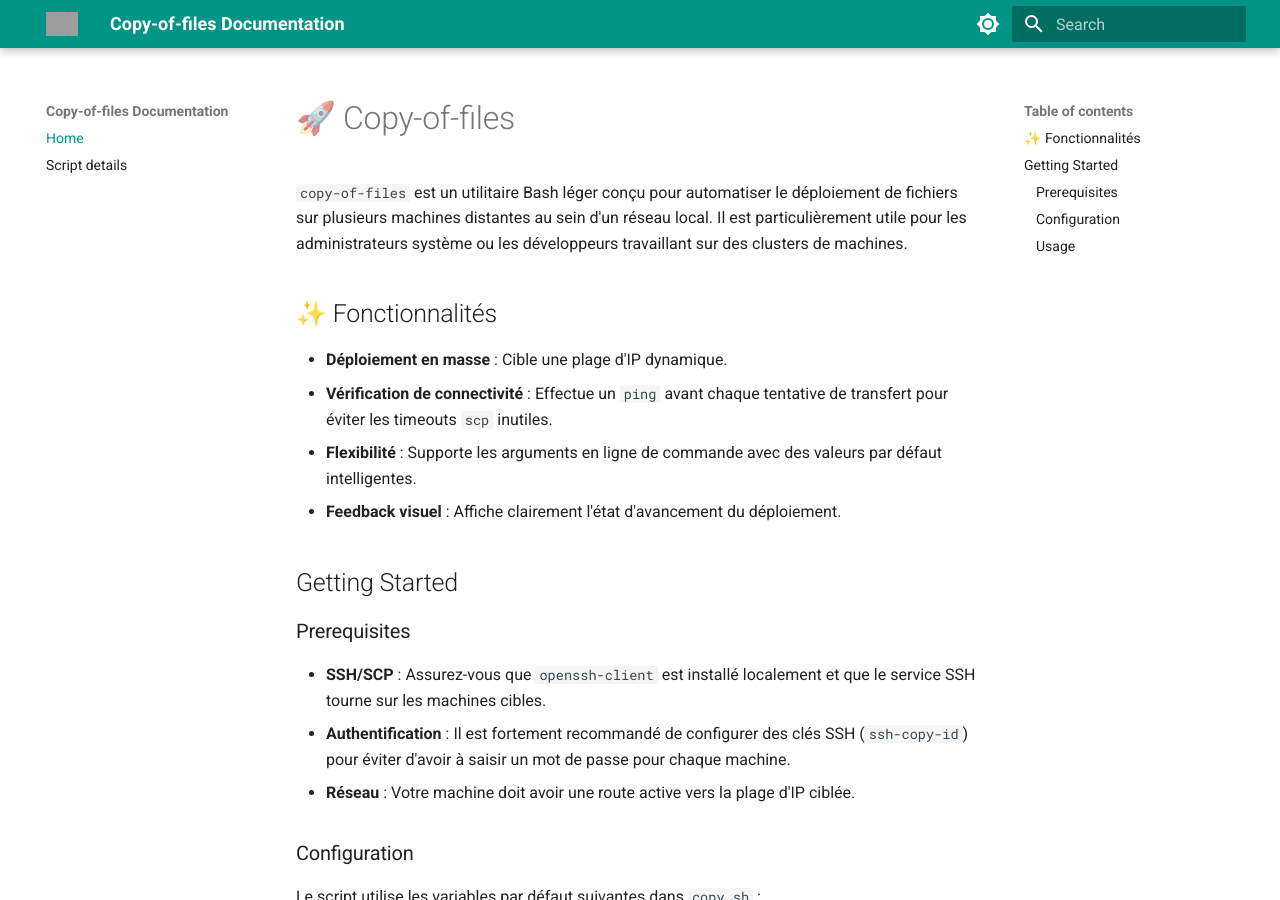
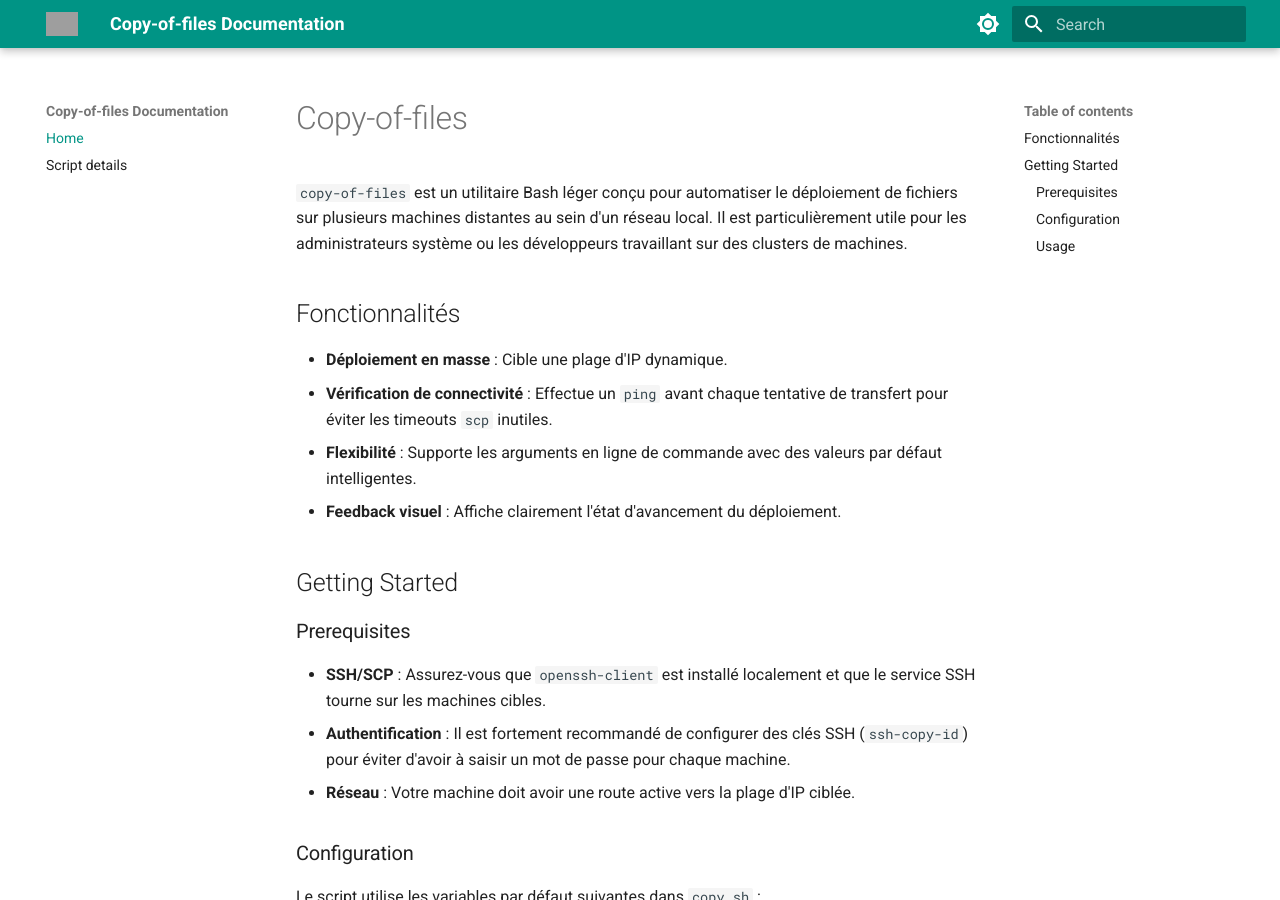
Before and after one commit to Njiecheu/copy-of-files, an MkDocs documentation site: the page built from docs/index.md, in a window 1280 px wide and 900 px high. Built offline with MkDocs 1.6.1 and Material for MkDocs 9.7.7, drawn with Linux system fonts in a browser that asks for light colours; grey boxes are pictures that could not be loaded.

Commit message:
Update documentation

```diff
--- a/docs/index.md
+++ b/docs/index.md
@@ -1,8 +1,8 @@
-# 🚀 Copy-of-files
+# Copy-of-files
 
 `copy-of-files` est un utilitaire Bash léger conçu pour automatiser le déploiement de fichiers sur plusieurs machines distantes au sein d'un réseau local. Il est particulièrement utile pour les administrateurs système ou les développeurs travaillant sur des clusters de machines.
 
-## ✨ Fonctionnalités
+## Fonctionnalités
 
 - **Déploiement en masse** : Cible une plage d'IP dynamique.
 - **Vérification de connectivité** : Effectue un `ping` avant chaque tentative de transfert pour éviter les timeouts `scp` inutiles.
```
